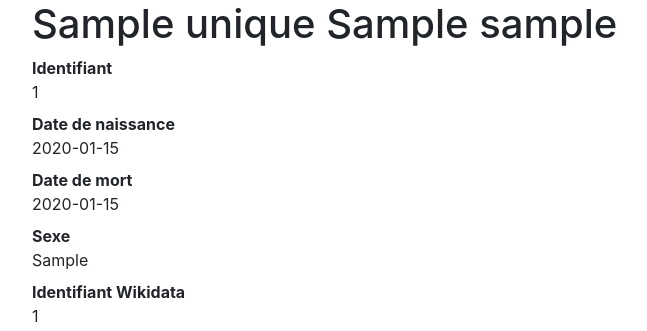
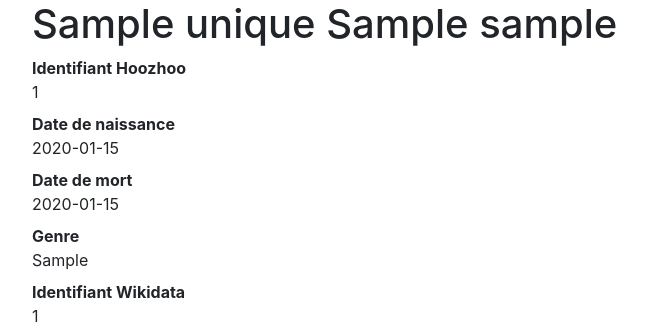
Before and after one commit to Chartes-TNAH/dico-proso, a Flask app: template hoozhoo/templates/pages/notice.html in a window 1280 px wide. Shown: the part 56-387 px from the top of the page, without its empty margins (53-700 px from the left). Run offline with Flask 2, Linux system fonts and the light colour scheme; the template is opened without the code that fills it: most values are stand-ins (such as "Sample title", 1, 10 or a date in 2020); some libraries are stand-ins or nearby versions.

Commit message:
MAJ notice: affichage spécifique pour les champs no renseignés, modification champs sexe et ID

```diff
--- a/hoozhoo/templates/pages/notice.html
+++ b/hoozhoo/templates/pages/notice.html
@@ -7,10 +7,18 @@
     {% if unique %}
         <h1>{{unique.person_name}} {{unique.person_firstname}} {{unique.person_nickname}}</h1>
         <dl>
-            <dt>Identifiant</dt><dd>{{unique.person_id}}</dd>
-            <dt>Date de naissance</dt><dd>{{unique.person_birthdate}}</dd>
-            <dt>Date de mort</dt><dd>{{unique.person_deathdate}}</dd>
-            <dt>Sexe</dt><dd>{{unique.person_gender}}</dd>
+            <dt>Identifiant Hoozhoo</dt><dd>{{unique.person_id}}</dd>
+            {% if not unique.person_birthdate %}
+                <dt>Date de naissance</dt><dd> - non renseigné - </dd>
+            {% else %}
+                <dt>Date de naissance</dt><dd>{{unique.person_birthdate}}</dd>
+            {% endif %}
+            {% if not unique.person_deathdate %}
+                <dt>Date de mort<dd> - non renseigné - </dd>
+            {% else %}
+                <dt>Date de mort</dt><dd>{{unique.person_deathdate}}</dd>
+             {% endif %}
+            <dt>Genre</dt><dd>{{unique.person_gender}}</dd>
             <dt>Identifiant Wikidata</dt><dd>{{unique.person_external_id}}</dd>
             <dt>Description</dt><dd>{{unique.person_description}}</dd>
             {% for lien in listLien %}
@@ -19,6 +27,7 @@
                 </dt>
                 <dd><a href="{{url_for('notice', identifier=lien.person2.person_id)}}">{{lien.person2.person_name}} {{lien.person2.person_firstname}} {{lien.person2.person_nickname}}</a></dd>
             {% endfor %}
+
         </dl>
     {% else %}
         <p>La base de données est en cours de constitution</p>
```
